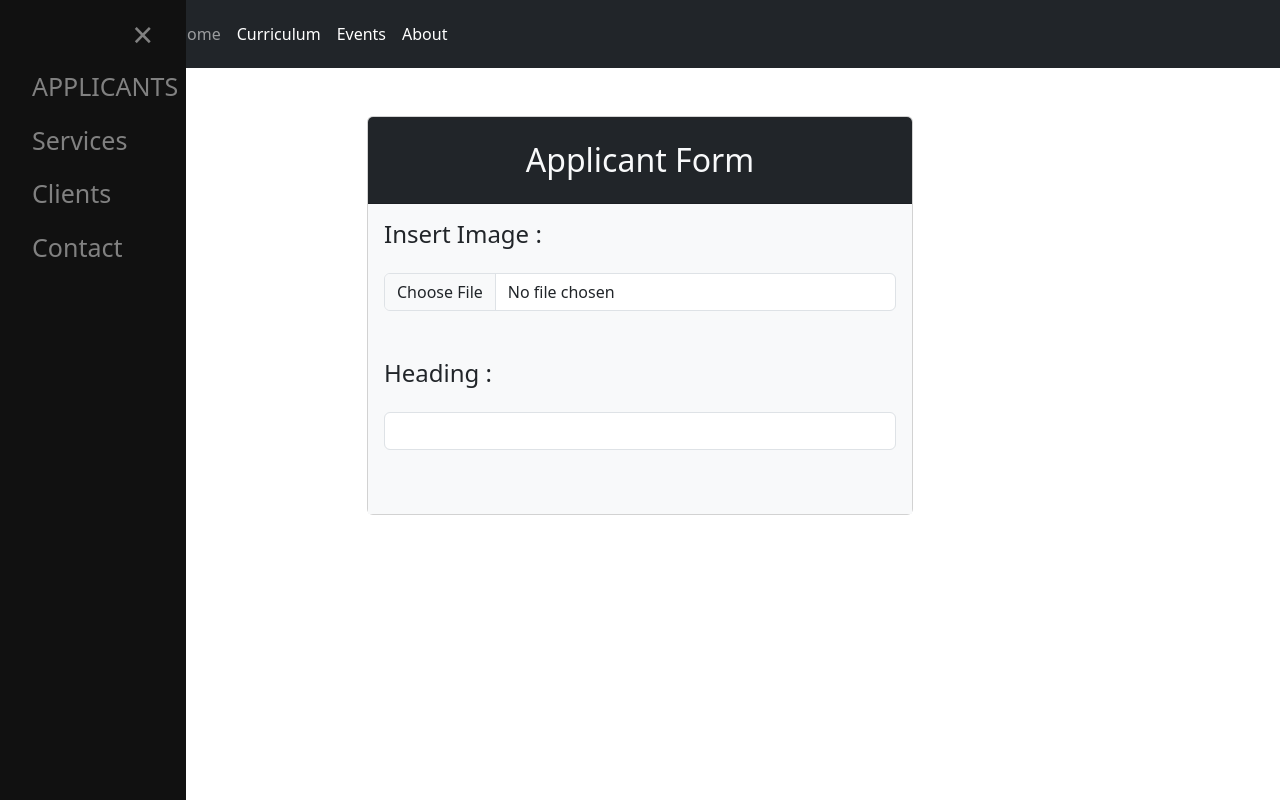
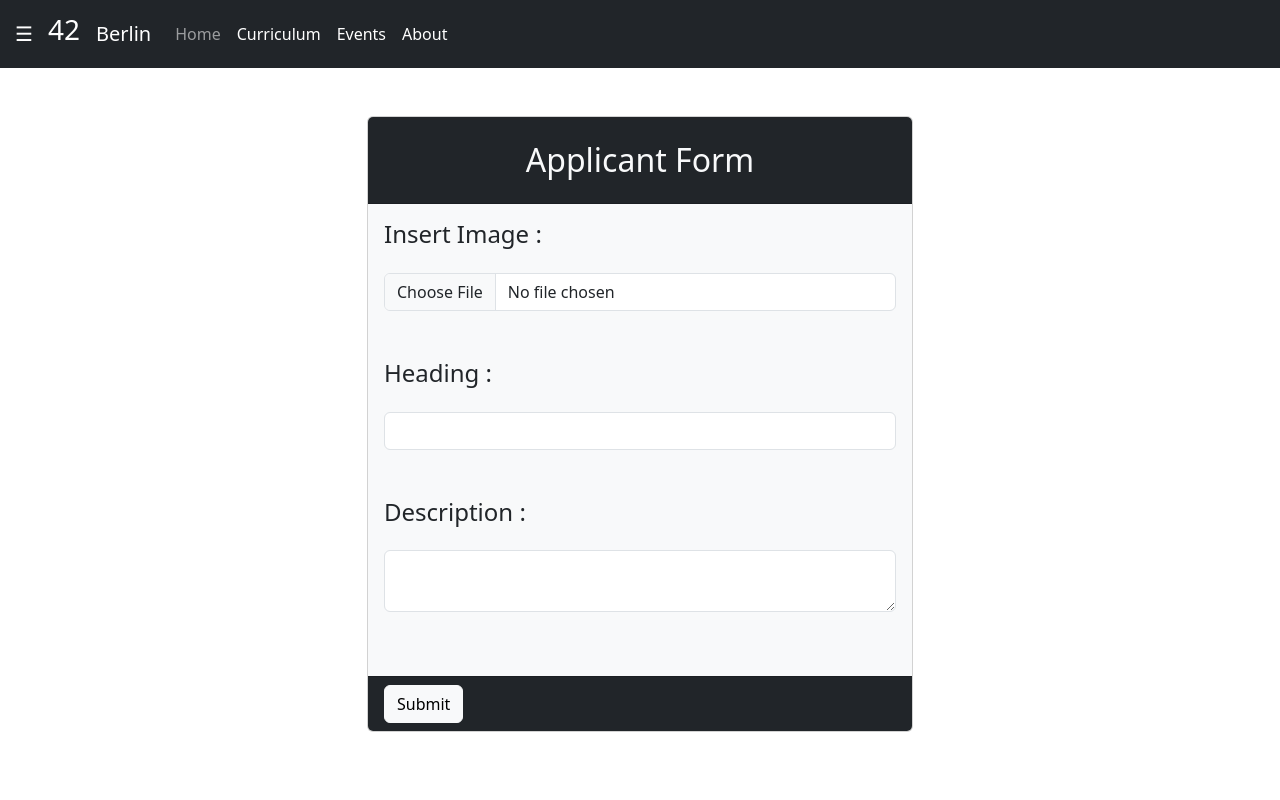
Before and after one commit to Tahapithewan/aerozef, a React (Create React App) app: page /applicants in a window 1280 px wide. Built offline with nearby package versions, Linux system fonts and the light colour scheme.

Commit message:
Profile and Applicants created

```diff
--- a/package.json
+++ b/package.json
@@ -6,6 +6,7 @@
     "@testing-library/jest-dom": "^5.16.5",
     "@testing-library/react": "^13.4.0",
     "@testing-library/user-event": "^13.5.0",
+    "axios": "^1.4.0",
     "formik": "^2.4.1",
     "react": "^18.2.0",
     "react-dom": "^18.2.0",
--- /dev/null
+++ b/src/Services/ProfileService.jsx
@@ -0,0 +1,9 @@
+import axios from "axios";
+import URL from "../config/URL";
+
+let fetchData = async()=>{
+    let result = await axios.get(`${URL}/applicants`)
+    return result.data
+}
+
+export {fetchData}
--- /dev/null
+++ b/src/config/URL.jsx
@@ -0,0 +1,3 @@
+const URL = "http://localhost:3001/api"
+
+export default URL
--- a/src/modules/user/components/pages/Applicants/Applicants.jsx
+++ b/src/modules/user/components/pages/Applicants/Applicants.jsx
@@ -1,16 +1,27 @@
 import React from 'react'
+import { useNavigate } from 'react-router-dom'
 import { useFormik } from 'formik'
 import Navbar from '../../shared/Navbar/Navbar'
+import axios from "axios"
+
+
 const Applicants = () => {
+    let navigate = useNavigate()
     let FormValues = {
         image : "",
         heading : "",
         description : "" ,
     }
-    let {handleSubmit , handleChange ,touched ,errors} = useFormik({
+    let {handleSubmit , handleChange ,touched ,errors , setFieldValue} = useFormik({
         initialValues : FormValues,
-        onSubmit : (data)=>{
-            console.log(data)
+        onSubmit : async(data)=>{
+            let form = new FormData()
+            for (var properties in data){
+                form.append(properties , data[properties])
+            }
+            let res = await axios.post("http://localhost:3001/api/applicants" , form)
+            // console.log(res.data)
+            navigate("../profile")
         }
     })
   return (
@@ -27,12 +38,19 @@ const Applicants = () => {
                     <div className="card-body bg-light">
                         <div className="form-group">
                             <label htmlFor="IM" className='mb-3'><h4>Insert Image :</h4></label>
-                            <input type="file" name="image" id="IM" className='form-control' />
+                            <input type="file" name="image" id="IM" className='form-control' onChange={(e)=>setFieldValue("image", e.target.files[0])}/>
                         </div>
                         <div className="form-group my-5">
                             <label htmlFor="HE" className='mb-3'><h4>Heading :</h4></label>
-                            <input type="text" name="heading" id="HE" className='form-control' />
+                            <input type="text" name="heading" id="HE" className='form-control' onChange={handleChange}/>
                         </div>
+                        <div className="form-group my-5">
+                            <label htmlFor="DE" className='mb-3'><h4>Description :</h4></label>
+                            <textarea name="description" id="DE" className='form-control' onChange={handleChange}></textarea>
+                        </div>
+                    </div>
+                    <div className="card-footer bg-dark">
+                        <button type='submit' className='btn btn-light'>Submit</button>
                     </div>
                 </div>
 
--- /dev/null
+++ b/src/modules/user/components/pages/Profile/Profile.jsx
@@ -0,0 +1,43 @@
+import React,{useState ,useEffect} from 'react'
+import { fetchData } from '../../../../../Services/ProfileService'
+const Profile = () => {
+    let [data , setData] = useState([])
+    let getData = async ()=>{
+        let response = await fetchData()
+        // console.log(response)
+        setData(response)
+    }
+    useEffect(()=>{
+        getData()
+    },[])
+  return (
+    <>
+    <div className="container my-5">
+        <div className="row">
+            {
+                data.map((item , index)=>{
+                    return (
+                        <div className="col-md-4">
+                            <div className="card">
+                                <div className="card-header bg-dark">
+                                    <h2 className='text-center text-light'>Profile of User</h2>
+                                </div>
+                                <div className="card-body bg-light">
+                                    {/* <h3>{item.image}</h3> */}
+                                    <img height={"250px"} src={item.image} alt="Not Found" />
+                                    <h1>{item.heading}</h1>
+                                    <h3>{item.description}</h3>
+                                </div>
+                            </div>
+                        </div>
+                    )
+                })
+            }
+
+        </div>
+    </div>
+    </>
+  )
+}
+
+export default Profile
--- a/src/modules/user/components/shared/Navbar/Nav.css
+++ b/src/modules/user/components/shared/Navbar/Nav.css
@@ -42,7 +42,7 @@
 /* The sidepanel menu */
 .sidepanel {
     height: 100%; /* Specify a height */
-    width: 200 !important; /* 0 width - change this with JavaScript */
+    width: 0; /* 0 width - change this with JavaScript */
     position: fixed; /* Stay in place */
     z-index: 1; /* Stay on top */
     top: 0;
--- a/src/routes/AllRoutes.jsx
+++ b/src/routes/AllRoutes.jsx
@@ -2,12 +2,14 @@ import React from 'react'
 import {Route , Routes} from 'react-router-dom';
 import Home from '../modules/user/components/pages/Home/Home';
 import Applicants from '../modules/user/components/pages/Applicants/Applicants';
+import Profile from '../modules/user/components/pages/Profile/Profile';
 
 const AllRoutes = () => {
   return (
     <Routes>
         <Route path='' element={<Home/>}/>
         <Route path="applicants" element={<Applicants/>} />
+        <Route path="profile" element={<Profile/>} />
     </Routes>
   )
 }
```
Also changed, not shown: 1 other file (tests, documents, lock files or other folders).
